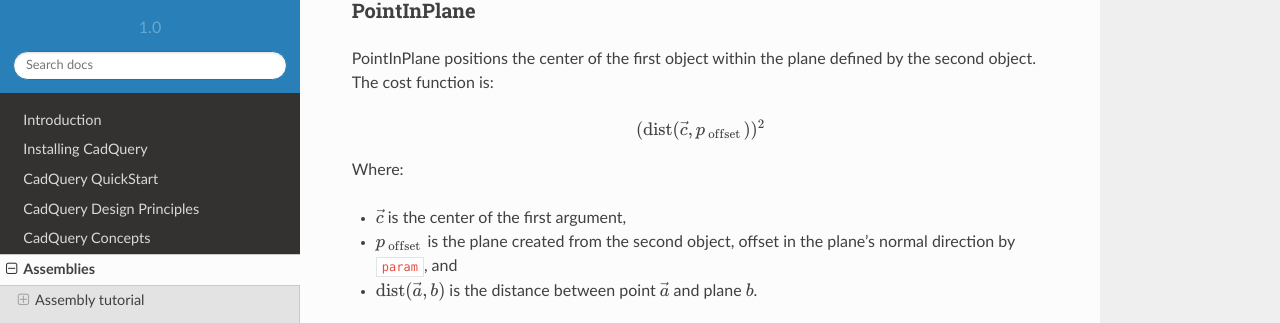
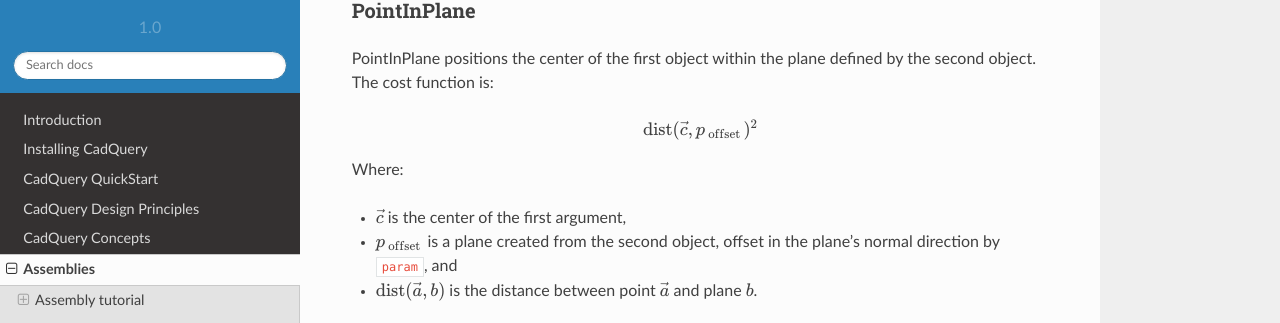
Before and after one commit to CadQuery/cadquery, a Sphinx documentation site: the page built from doc/assy.rst, in a window 1280 px wide and 900 px high, scrolled down 8037 px, cut to the strip 141-464 px from the top of the window. Built offline with Sphinx 7.4.7 and the Read the Docs theme 2.0.0, drawn with Linux system fonts in a browser that asks for light colours.

Commit message:
doc/assy: tidy PointInPlane description

```diff
--- a/doc/assy.rst
+++ b/doc/assy.rst
@@ -654,14 +654,14 @@
 
 .. math::
 
-    ( \operatorname{dist}( \vec{ c }, p_\text{ offset } ) ) ^2
+    \operatorname{dist}( \vec{ c }, p_\text{ offset } ) ^2
 
 
 Where:
 
 - :math:`\vec{ c }` is the center of the first argument,
-- :math:`p_\text{ offset }` is the plane created from the second object, offset in the plane's
-  normal direction by ``param``, and
+- :math:`p_\text{ offset }` is a plane created from the second object, offset in the plane's normal
+  direction by ``param``, and
 - :math:`\operatorname{dist}( \vec{ a }, b)` is the distance between point :math:`\vec{ a }` and
   plane :math:`b`.
 
```
